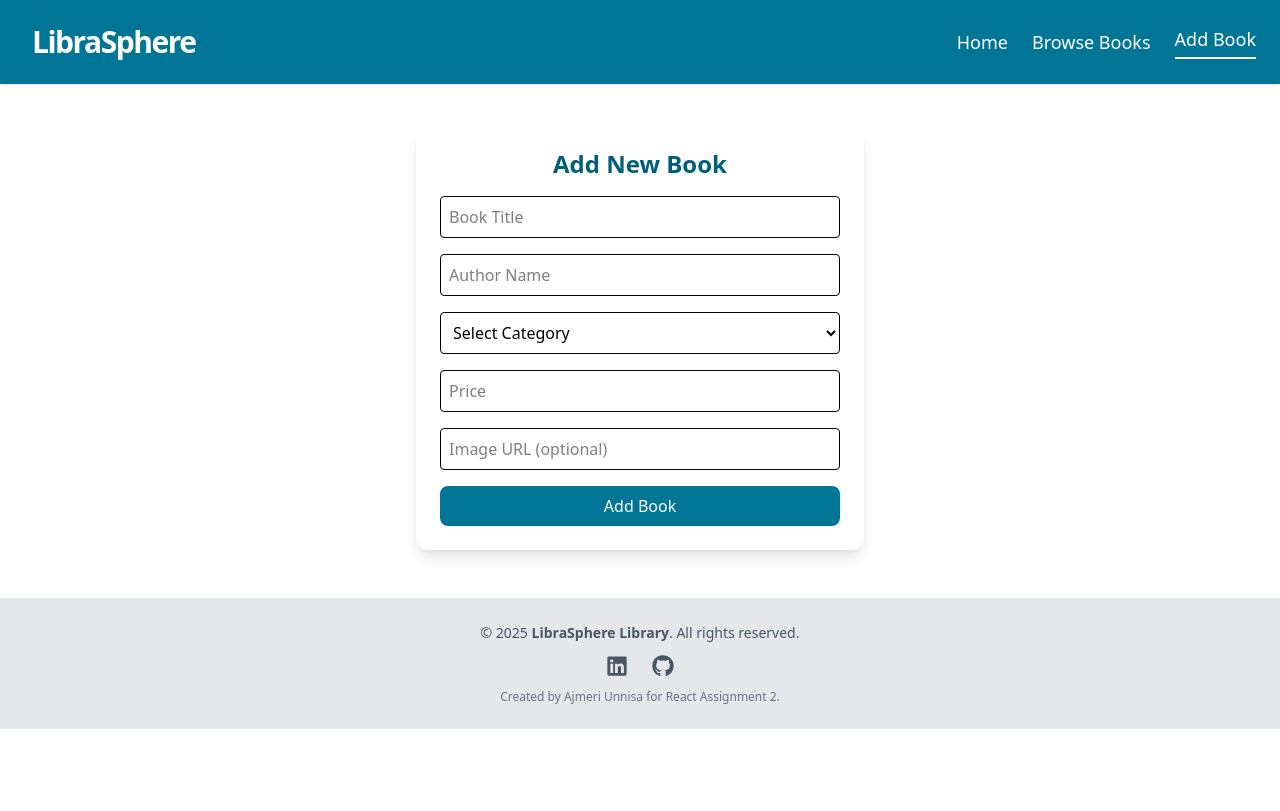
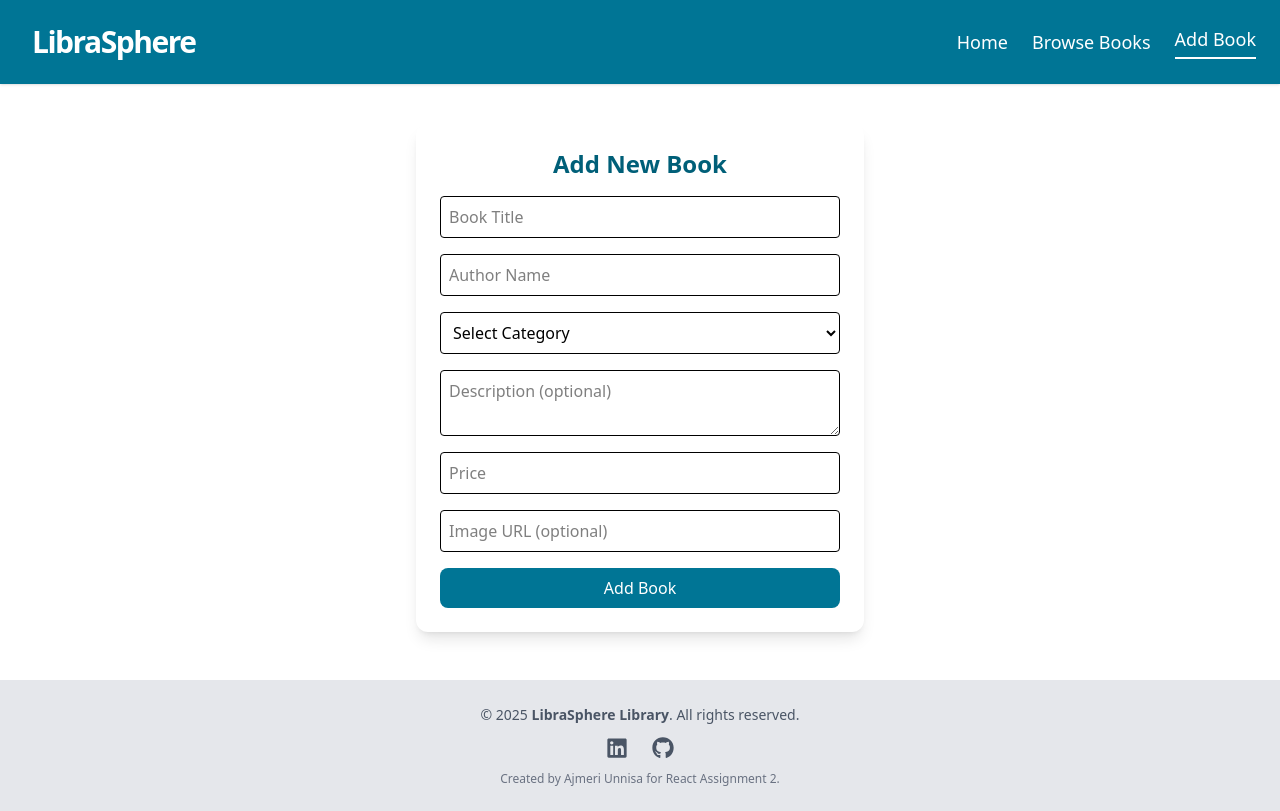
Before and after one commit to ajmeriunnisa/React-Online-Library, a React (Vite) app: page /AddBook in a window 1280 px wide. Built offline with nearby package versions, Linux system fonts and the light colour scheme.

Commit message:
Ensured newly added books show correctly in category view and book details

```diff
--- a/src/components/AddBook.jsx
+++ b/src/components/AddBook.jsx
@@ -7,6 +7,7 @@ function AddBook() {
     title: "",
     author: "",
     category: "",
+    description: "",
     price: "",
     image: "",
   });
@@ -78,6 +79,13 @@ function AddBook() {
           <option value="Non-Fiction">Non-Fiction</option>
           <option value="Sci-Fi">Sci-Fi</option>
         </select>
+        <textarea
+          name="description"
+          placeholder="Description (optional)"
+          value={form.description}
+          onChange={handleChange}
+          className="border rounded p-2 focus:outline-none focus:ring-2 focus:ring-cyan-700">
+        </textarea>
         <input
           type="number"
           name="price"
--- a/src/components/CategoriesBooks.jsx
+++ b/src/components/CategoriesBooks.jsx
@@ -48,7 +48,7 @@ function CategoriesBooks() {
 
                             {/* View Details link */}
                             <Link
-                                to={`/BrowseBookDetails/${book.id}`}
+                                to={`/BrowseBookDetails/${book.id}`} state={{book}}
                                 className="text-blue-600 text-sm hover:underline mt-2 inline-block"
                             >
                                 View More Details →
```
Also changed, not shown: 1 other file (tests, documents, lock files or other folders).
